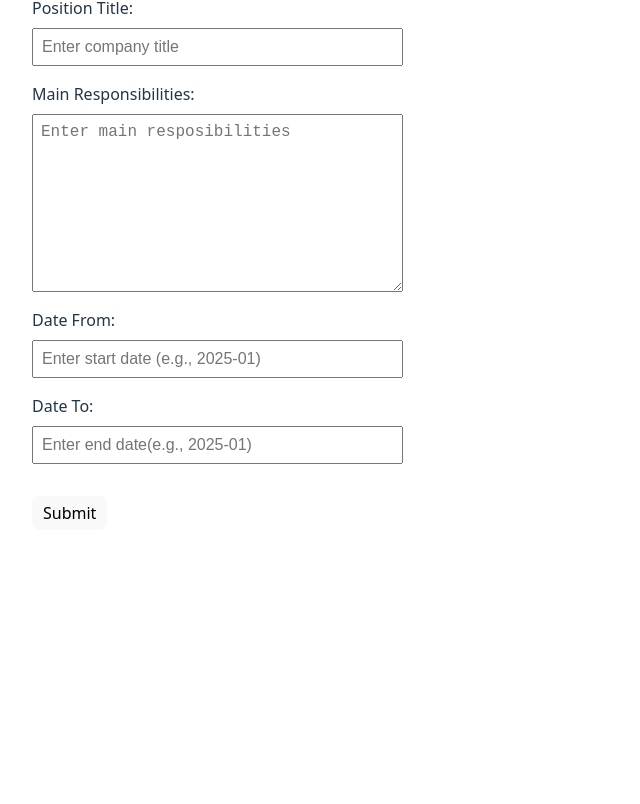
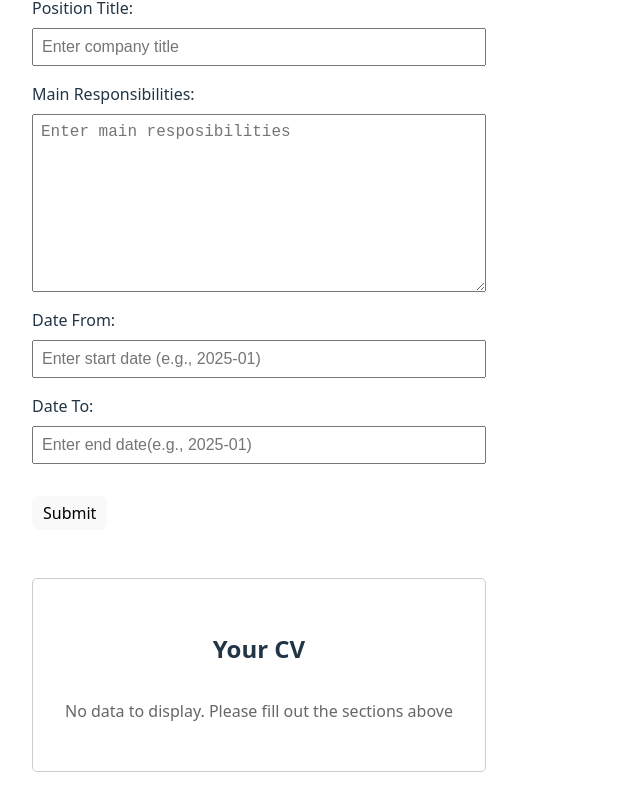
Before and after one commit to aleksfeschuk/cv-application, a React (Vite) app: page / in a window 1280 px wide. Shown: the part 1038-1842 px from the top of the page, without its empty margins (0-640 px from the left). Before the commit the page ends 1632 px from the top, so only its background shows below. Built offline with nearby package versions, Linux system fonts and the light colour scheme.

Commit message:
added state management in App.jsx and implemented CVDisplay.jsx

```diff
--- a/src/App.jsx
+++ b/src/App.jsx
@@ -1,16 +1,38 @@
+import { useState } from 'react';
 import GeneralInfo from './components/GeneralInfo.jsx';
 import Education from './components/Education.jsx';
 import Experience from './components/Experience.jsx';
+import CVDisplay from './components/CVDisplay.jsx';
 import './styles/App.scss';
 
 function App() {
+  const [generalInfo, setGeneralInfo] = useState(null);
+  const [education, setEducation] = useState(null);
+  const [experience, setExperience] = useState(null);
+
+  const handleGeneralInfoSubmit = (data) => {
+    setGeneralInfo(data);
+  };
+
+  const handleEducationSubmit = (data) => {
+    setEducation(data);
+  };
+
+  const handleExperienceSubmit = (data) => {
+    setExperience(data);
+  };
+
   return (
     <div className="app-container">
       <h1>CV Application</h1>
-      <GeneralInfo />
-      <Education />
-      <Experience />
-      {/* <CVDisplay /> */}
+      <GeneralInfo onSubmit={handleGeneralInfoSubmit}/>
+      <Education onSubmit={handleEducationSubmit}/>
+      <Experience onSubmit={handleExperienceSubmit}/>
+      <CVDisplay
+        generalInfo={generalInfo}
+        education={education}
+        experience={experience}
+      />
     </div>
   );
 }
--- a/src/components/CVDisplay.jsx
+++ b/src/components/CVDisplay.jsx
@@ -0,0 +1,39 @@
+import '../styles/CVDisplay.scss';
+
+function CVDisplay({ generalInfo, education, experience }) {
+    return (
+        <div className="cv-display">
+            <h2>Your CV</h2>
+            {generalInfo && (
+                <div className="cv-section">
+                    <h3>General Information</h3>
+                    <p>Name: {generalInfo.name}</p>
+                    <p>Email: {generalInfo.email}</p>
+                    <p>Phone: {generalInfo.phone}</p>
+                </div>
+            )}
+            {education && (
+                <div className="cv-section">
+                    <h3>Education</h3>
+                    <p>School: {education.school}</p>
+                    <p>Title of Study: {education.study}</p>
+                    <p>Date: {education.date}</p>
+                </div>
+            )}
+            {experience && (
+                <div className="cv-section">
+                    <h3>Experience</h3>
+                    <p>Company: {experience.company}</p>
+                    <p>Position: {experience.position}</p>
+                    <p>Responsibilities: {experience.responsibilities}</p>
+                    <p>From: {experience.dateFrom} To: {experience.dateTo}</p>
+                </div>
+            )}
+            {!generalInfo && !education && !experience && (
+                <p>No data to display. Please fill out the sections above</p>
+            )}
+        </div>
+    );
+}
+
+export default CVDisplay;
--- a/src/components/Education.jsx
+++ b/src/components/Education.jsx
@@ -1,13 +1,12 @@
 import { useState } from "react";
 import '../styles/Education.scss';
 
-function Education() {
+function Education({ onSubmit }) {
     const [education, setEducation] = useState({
         school: '',
         study: '',
         date: '',
     });
-    const [isSubmitted, setIsSubmitted] = useState(false);
 
     const handleChange = (e) => {
         const { name, value } = e.target;
@@ -16,17 +15,14 @@ function Education() {
 
     const handleSubmit = (e) => {
         e.preventDefault();
-        setIsSubmitted(true);
+        onSubmit(education);
+        setEducation({ school: '', study: '', date: ''});
     };
 
-    const handleEdit = () => {
-        setIsSubmitted(false);
-    };
 
     return (
         <div className="education">
             <h2>Educational Experience</h2>
-            {!isSubmitted ? (
             <form onSubmit={handleSubmit}>
                 <div>
                     <label>School Name:</label>
@@ -60,14 +56,6 @@ function Education() {
                     <button type="submit">Submit</button>
                 </div>
             </form>
-            ): (
-                <div className="education-display">
-                    <p>School: {education.school}</p>
-                    <p>Title of Study: {education.study}</p>
-                    <p>Date: {education.date}</p>
-                    <button onClick={handleEdit}>Edit</button>
-                </div>
-            )}
         </div>
     );
 }
--- a/src/components/Experience.jsx
+++ b/src/components/Experience.jsx
@@ -1,7 +1,7 @@
 import { useState } from "react";
 import '../styles/Experience.scss';
 
-function Experience() {
+function Experience({ onSubmit }) {
     const [experience, setExperience] = useState({
         company: '',
         position: '',
@@ -10,8 +10,6 @@ function Experience() {
         dateTo: '',
     });
 
-    const [isSubmitted, setIsSubmitted] = useState(false);
-
     const handleChange = (e) => {
         const { name, value } = e.target;
         setExperience((prev) => ({ ...prev, [name]: value }));
@@ -19,17 +17,19 @@ function Experience() {
 
     const handleSubmit = (e) => {
         e.preventDefault();
-        setIsSubmitted(true);
-    };
-
-    const handleEdit = () => {
-        setIsSubmitted(false);
+        onSubmit(experience);
+        setExperience({
+            company: '',
+            position: '',
+            responsibilities: '',
+            dateFrom: '',
+            dateTo: '',
+        });
     };
 
     return(
         <div className="experience">
             <h2>Practical Experience</h2>
-            {!isSubmitted ? (
             <form onSubmit={handleSubmit}>
                 <div>
                     <label>Company Name:</label>
@@ -82,15 +82,6 @@ function Experience() {
                 </div>
                 <button type="submit">Submit</button>
             </form>
-            ) : (
-                <div className="experience-display">
-                    <p>Company: {experience.company}</p>
-                    <p>Position: {experience.position}</p>
-                    <p>Responsibilities: {experience.responsibilities}</p>
-                    <p>From: {experience.dateFrom} To: {experience.dateTo}</p>
-                    <button onClick={handleEdit}>Edit</button>
-                </div>
-            )}
         </div>
     );
 }
--- a/src/components/GeneralInfo.jsx
+++ b/src/components/GeneralInfo.jsx
@@ -1,9 +1,8 @@
 import { useState } from "react";
 import '../styles/GeneralInfo.scss';
 
-function GeneralInfo() {
+function GeneralInfo({ onSubmit }) {
     const [info, setInfo] = useState({ name: '', email: '', phone: '' });
-    const [isSubmitted, setIsSubmitted] = useState(false);
 
     const handleChange = (e) => {
         const { name, value } = e.target;
@@ -12,17 +11,14 @@ function GeneralInfo() {
 
     const handleSubmit = (e) => {
         e.preventDefault();
-        setIsSubmitted(true);
+        onSubmit(info);
+        setInfo({ name: '', email: '', phone: ''});
     };
 
-    const handleEdit = () => {
-        setIsSubmitted(false);
-    };
 
     return (
         <div className="general-info">
             <h2>General Information</h2>
-            {!isSubmitted ? (
             <form onSubmit={handleSubmit}>
                 <div>
                     <label>Full Name:</label>
@@ -56,14 +52,6 @@ function GeneralInfo() {
                 </div>
                 <button type="submit">Submit</button>
             </form>
-            ): (
-                <div className="info-display">
-                    <p>Name: {info.name}</p>
-                    <p>Email: {info.email}</p>
-                    <p>Phone: {info.phone}</p>
-                    <button onClick={handleEdit}>Edit</button>
-                </div>
-            )}
         </div>
     );
 }
--- a/src/styles/CVDisplay.scss
+++ b/src/styles/CVDisplay.scss
@@ -0,0 +1,30 @@
+.cv-display {
+    margin-top: 3rem;
+    padding: 2rem;
+    border: 1px solid #ccc;
+    border-radius: 5px;
+
+    h2 {
+        margin-bottom: 2rem;
+        text-align: center;
+    }
+
+    .cv-section {
+        margin-bottom: 2rem;
+
+        h3 {
+            margin-bottom: 1rem;
+            border-bottom: 1px solid #eee;
+            padding-bottom: .5rem;
+        }
+
+        p {
+            margin: 5px 0;
+        }
+    }
+
+    p {
+        text-align: center;
+        color: #666;
+    }
+}
```
Lines whose indentation alone changed are shown as unchanged.
